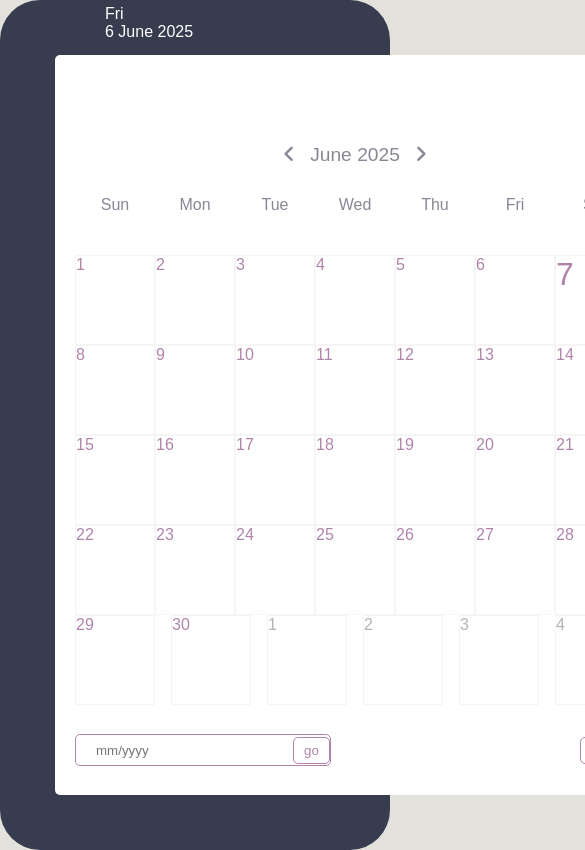
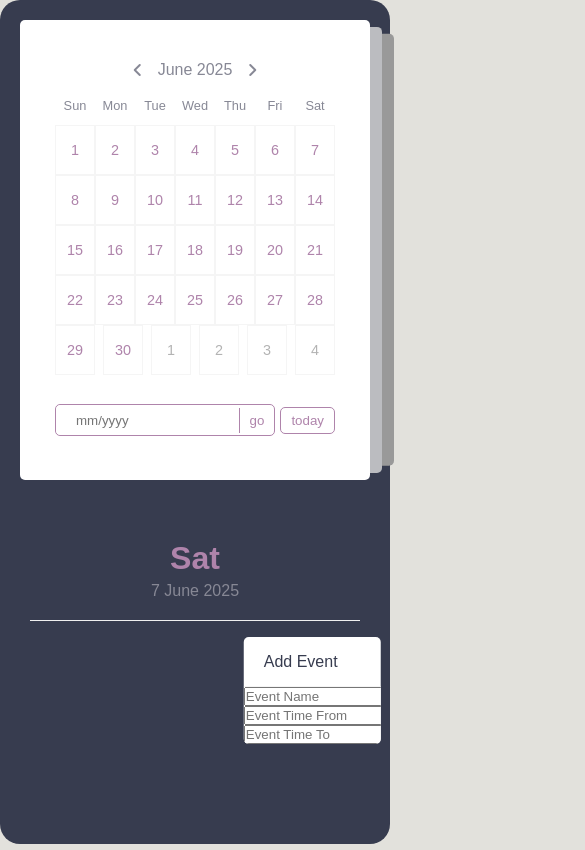
Before and after one commit to RenukaCode/js-mini-projects, a plain HTML site: page Mini/mini-calendar/cal.html in a window 390 px wide. Shown: the top 850 px of the page, 585 px wide, since content can reach past the window. Drawn offline with Linux system fonts and the light colour scheme.

Commit message:
Updated little

```diff
--- a/Mini/mini-calendar/cal.css
+++ b/Mini/mini-calendar/cal.css
@@ -7,54 +7,53 @@
     padding: 0;
     box-sizing: border-box;
     font-family: "Poppins", sans-serif;
+}
 
-}
 body{
     min-height: 100vh;
     display: flex;
     align-items: center;
     justify-content: center;
     background-color: #e2e1dc;
-    /* overflow-y: hidden; */
+}
 
-}
 .container{
     position: relative;
     width: 100%;
+    max-width: 1200px;
     min-height: 100vh;
     margin: 0 auto;
     padding: 5px;
-    color:#fff;
+    color: #fff;
     display: flex;
     border-radius: 40px;
     background-color: #373c4f;
     box-sizing: border-box;
 }
-.container .calendar .month{
-    padding-top: 100px;
+
+/* FIXED: Left side styling */
+.left{
+    width: 60%; /* Changed from 60px to 60% */
+    padding: 20px;
     display: flex;
     align-items: center;
     justify-content: center;
-    gap: 15px;
+}
 
-}
-.left{
-    width: 60px;
-    padding: 50px;
-}
 .calendar{
     position: relative;
-    width: 600px;
-    height: 100%;
+    width: 100%;
+    max-width: 600px;
+    height: auto;
     display: flex;
     flex-direction: column;
-    flex-wrap: wrap;
     justify-content: space-between;
     color: #878895;
     border-radius: 5px;
     background-color: #fff;
+    padding: 20px;
+}
 
-}
 .calendar::before,
 .calendar::after{
     content: "";
@@ -67,14 +66,24 @@ body{
     background-color: #d3d5d6d7;
     transform: translateY(-50%);
 }
+
 .calendar::before{
     height: 94%;
     left: calc(100% + 12px);
     background-color: rgb(153, 153, 153);
 }
+
+.container .calendar .month{
+    padding-top: 20px; /* Reduced from 100px */
+    display: flex;
+    align-items: center;
+    justify-content: center;
+    gap: 15px;
+}
+
 .calendar .month{
     width: 100%;
-    height: 15px;
+    height: 50px;
     display: flex;
     align-items: center;
     justify-content: space-around;
@@ -83,17 +92,20 @@ body{
     font-weight: 500;
     text-transform: capitalize;
 }
+
 .calendar .month .prev,
 .calendar .month .next{
     cursor: pointer;
 }
+
 .calendar .month .prev:hover,
 .calendar .month .next:hover{
     color: var(--primary-clr);
 }
+
 .calendar .weekdays{
     width: 100%;
-    height: 100px;
+    height: 60px;
     display: flex;
     align-items: center;
     justify-content: space-between;
@@ -102,6 +114,7 @@ body{
     font-weight: 500;
     text-transform: capitalize;
 }
+
 .calendar .weekdays div{
     width: 14.28%;
     height: 100%;
@@ -109,6 +122,7 @@ body{
     align-items: center;
     justify-content: center;
 }
+
 .calendar .days{
     width: 100%;
     display: flex;
@@ -119,30 +133,35 @@ body{
     font-weight: 500;
     margin-bottom: 20px;
 }
+
 .calendar .days .day{
     width: 14.28%;
-    height: 90px;
+    height: 60px;
+    display: flex;
     align-items: center;
     justify-content: center;
     cursor: pointer;
     color: var(--primary-clr);
     border: 1px solid #f5f5f5;
 }
+
 .calendar .day:not(.prev-date, .next-date):hover{
     color: #fff;
     background-color: var(--primary-clr);
+}
 
-}
 .calendar .days .prev-date,
 .calendar .days .next-date{
     color: #b3b3b3;
 }
+
 .calendar .days .active{
     position: relative;
-    font-size: 2rem;
+    font-size: 1.2rem;
     color: #fff;
     background-color: var(--primary-clr);
 }
+
 .calendar .days .active::before{
     content: '';
     position: absolute;
@@ -152,13 +171,15 @@ body{
     height: 100%;
     box-shadow: 0 0 10px 2px var(--primary-clr);
 }
+
 .calendar .days .today{
-    font-size: 2rem;
+    font-size: 1.2rem;
 }
 
 .calendar .days .event{
     position: relative;
 }
+
 .calendar .days .event::after{
     content: '';
     position: absolute;
@@ -170,16 +191,20 @@ body{
     transform: translate(-50%);
     background-color: var(--primary-clr);
 }
+
 .calendar .event:hover::after{
    background-color: #fff;
 }
+
 .calendar .active.event::after{
   background-color: #fff;
   bottom: 20%;
 }
+
 .calendar .active.event{
     padding: 10px;
 }
+
 .calendar .goto-today{
     width: 100%;
     height: 50px;
@@ -191,6 +216,7 @@ body{
     margin-bottom: 20px;
     color: var(--primary-clr);
 }
+
 .calendar .goto-today .goto{
     display: flex;
     align-items: center;
@@ -198,6 +224,7 @@ body{
     overflow: hidden;
     border: 1px solid var(--primary-clr);
 }
+
 .calendar .goto-today .goto input{
     width: 100%;
     height: 30px;
@@ -208,6 +235,7 @@ body{
     color: var(--primary-clr);
     border-radius: 5px;
 }
+
 .calendar .goto-today button{
     padding: 5px 10px;
     border: 1px solid var(--primary-clr);
@@ -216,35 +244,189 @@ body{
     cursor: pointer;
     color: var(--primary-clr);
 }
+
 .calendar .goto-today button:hover{
     color: #fff;
     background-color: var(--primary-clr);
 }
-.calendar .goto-today .got button{
+
+.calendar .goto-today .goto button{
     border: none;
     border-left: 1px solid var(--primary-clr);
     border-radius: 0;
 }
-/* .container .right{
-    position: absolute;
-    right: 0;
+
+.right{
     width: 40%;
-    min-height: 100%;
-    padding: 20px 800px;
-    margin-right:auto;
+    padding: 20px;
+    display: flex;
+    flex-direction: column;
+    border-radius: 5px;
+    margin-left: 10px;
+    color:#fff;
+}
+
+.right .today-date{
+    width: 100%;
+    display: flex;
+    flex-direction: column;
+    align-items: center;
+    padding: 20px;
+    margin-bottom: 20px;
+    text-align: center;
+    border-bottom: 1px solid #f0f0f0;
+}
+
+.right .today-date .event-day{
+    font-size: 2rem;
+    font-weight: 600;
+    color: var(--primary-clr);
+    margin-bottom: 5px;
+}
+
+.right .today-date .event-date{
+    font-size: 1rem;
+    color: #878895;
+}
+
+@media (max-width: 768px) {
+    .container {
+        flex-direction: column;
+        padding: 10px;
+        border-radius: 20px;
+    }
+
+    .left {
+        width: 100%;
+        padding: 10px;
+    }
+
+    .right {
+        width: 100%;
+        margin-left: 0;
+        margin-top: 10px;
+    }
+
+    .calendar {
+        padding: 15px;
+    }
+
+    .calendar .days .day {
+        height: 50px;
+        font-size: 0.9rem;
+    }
+
+    .calendar .month {
+        padding: 0 20px;
+        font-size: 1rem;
+    }
+
+    .calendar .weekdays {
+        height: 40px;
+        font-size: 0.8rem;
+    }
+}
+
+.events
+{
+    width: 100%;
+    height: 100%;
+    max-height: 600px;
+    overflow-x: hidden;
+    overflow-y: auto;
+    display: flex;
+    flex-direction: column;
+    padding: 4px;
+}
+
+.events .event{
+    position: relative;
+    width: 95%;
+    min-height: 70px;
+    display: flex;
+    justify-content: center;
+    flex-direction: column;
+    gap: 5px;
+    padding: 0 20px;
+    padding-left: 50px;
+    color: #fff;
+    background: linear-gradient(90deg, #3f4458, transparent);
+}
+
+.events .event:nth-child(even){
+    background: transparent;
+}
+.events .event:hover{
+    background: linear-gradient(90deg, var(--primary-clr), transparent);
+}
+.events .event .title{
+    display: flex;
+    align-items: center;
+    pointer-events: none;
+}
+.events .event .title .event-title{
+    font-size: 1rem;
+    font-weight: 400;
+    margin-left: 20px;
+}
+.events .event .title i{
+    color: var(--primary-clr);
+    font-size: 0.5rem;
 
 }
-.right .today-date{
+.events .event:hover .title i,
+.events .event:hover .event-time{
+    color: #fff;
+}
+.events .event .event-time{
+    font-size: 0.8rem;
+    font-weight: 400;
+    color: #878895;
+    margin-left: 15px;
+    pointer-events: none;
+}
+.event::after{
+    content: "✔️";
+    position: absolute;
+    top: 50%;
+    right: 0;
+    font-size: 3rem;
+    display: none;
+    align-items: center;
+    justify-content: center;
+    opacity: 0.3;
+    color: var(--primary-clr);
+    transform: translateY(-50%);
+}
+
+.event:hover::after{
+    display: flex;
+}
+
+.add-event-wrapper{
+    position:absolute;
+    bottom: 100px;
+    left: 80%;
+    width: 35%;
+    max-height: 0;
+    overflow:hidden;
+    border-radius: 5px;
+    background-color: #fff;
+    transform: translateX(-50%);
+    transition: max-height 0.5s;
+}
+
+.add-event-wrapper.active{
+    max-height: 300px;
+}
+
+.add-event-header{
     width: 100%;
     height: 50px;
     display: flex;
-    flex-wrap: wrap;
-    gap: 10px;
     align-items: center;
     justify-content: space-between;
-    padding: 0 40px;
-    padding-left: 70px;
-    margin: 50px;
-    margin-bottom: 20px;
-    text-transform: capitalize;
-} */
+    padding: 0 20px;
+    color: #373c4f;
+    border-bottom: 1px solid #f5f5f5;
+}
--- a/Mini/mini-calendar/cal.html
+++ b/Mini/mini-calendar/cal.html
@@ -39,8 +39,26 @@
         </div>
         <div class="right">
             <div class="today-date">
-                <div class="event-day">Fri</div>
-                <div class="event-date">6 June 2025</div>
+                <div class="event-day">Sat</div>
+                <div class="event-date">7 June 2025</div>
+            </div>
+            <div class="events"></div>
+            <div class="add-event-wrapper active">
+                <div class="add-event-header">
+                    <div class="title">Add Event</div>
+                    <i class="fas-fa-times close"></i>
+                </div>
+                <div class="add-event-body">
+                    <div class="add-event-input">
+                        <input type="text" placeholder="Event Name" class="event-name"/>
+                    </div>
+                    <div class="add-event-input">
+                        <input type="text" placeholder="Event Time From" class="event-time-from"/>
+                    </div>
+                    <div class="add-event-input">
+                        <input type="text" placeholder="Event Time To" class="event-time-to"/>
+                    </div>
+                </div>
             </div>
         </div>
     </div>
```
